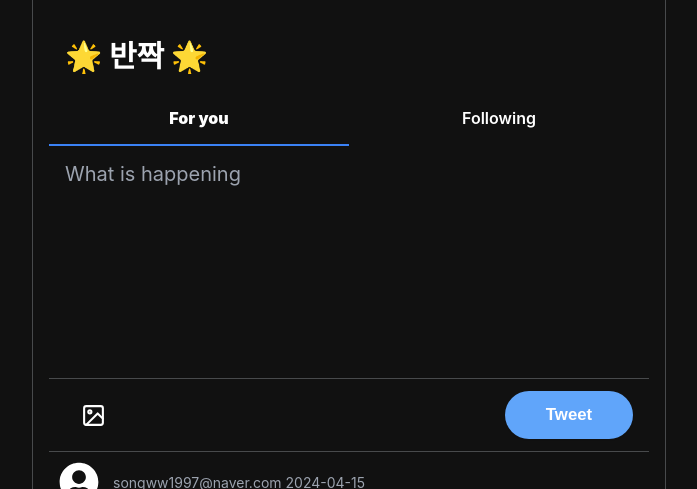
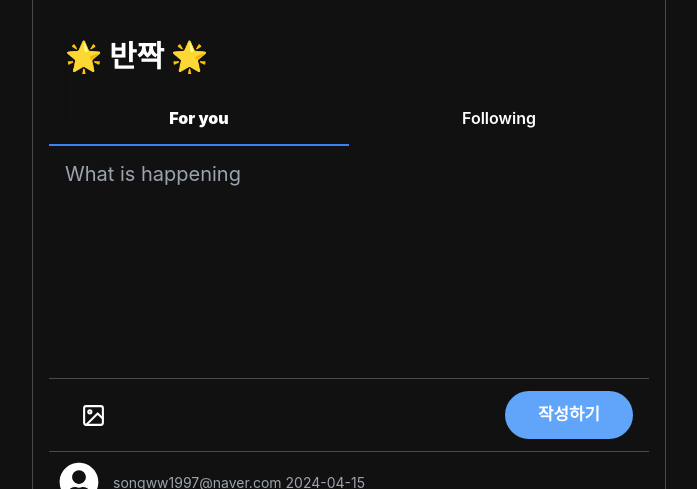
Before and after one commit to BeMatthewsong/Hyukstargram, a React (Vite) app: page / in a window 1280 px wide. Shown: the top 489 px of the page, without its empty margins (291-988 px from the left). Built offline with nearby package versions, Linux system fonts and the light colour scheme; no server answers; sample sign-in values are in the browser's storage.

Commit message:
feat: 게시물 작성 기능 추가

```diff
--- a/src/components/post/PostForm.tsx
+++ b/src/components/post/PostForm.tsx
@@ -1,18 +1,54 @@
+import { db } from "@/firebaseApp";
+import AuthContext from "@contexts/AuthContext";
+import { addDoc, collection } from "firebase/firestore";
+import { useContext, useState } from "react";
 import { FiImage } from "react-icons/fi";
+import { toast } from "react-toastify";
 
 interface PostFormProps {
-  onClick: () => void;
+  handleFileUpload: () => void;
 }
 
-const PostForm = ({ onClick }: PostFormProps) => {
+const PostForm = ({ handleFileUpload }: PostFormProps) => {
+  const [content, setContent] = useState("");
+
+  const { user } = useContext(AuthContext);
+
+  const onChange = (e: React.ChangeEvent<HTMLTextAreaElement>) => {
+    const { name, value } = e.target;
+
+    if (name === "content") {
+      setContent(value);
+    }
+  };
+  const onSubmit = async (e: any) => {
+    e.preventDefault();
+    try {
+      await addDoc(collection(db, "posts"), {
+        content,
+        createdAt: new Date()?.toLocaleDateString("ko", {
+          hour: "2-digit",
+          minute: "2-digit",
+          second: "2-digit",
+        }),
+        uid: user?.uid,
+        email: user?.email,
+      });
+      setContent("");
+      toast.success("게시물을 생성했습니다");
+    } catch (error) {}
+  };
+
   return (
-    <form className="post-form">
+    <form className="post-form" onSubmit={onSubmit}>
       <textarea
         className="post-form__textarea"
         name="content"
         id="content"
         placeholder="What is happening"
         spellCheck="false"
+        value={content}
+        onChange={onChange}
       ></textarea>
       <div className="post-form__submit-area">
         <label className="post-form__file" htmlFor="file-input">
@@ -23,9 +59,13 @@ const PostForm = ({ onClick }: PostFormProps) => {
           name="file-input"
           accept="image/*"
           className="hidden"
-          onChange={onClick}
+          onChange={handleFileUpload}
         />
-        <input type="submit" value="Tweet" className="post-form__submit-btn" />
+        <input
+          type="submit"
+          value="작성하기"
+          className="post-form__submit-btn"
+        />
       </div>
     </form>
   );
--- /dev/null
+++ b/src/components/post/PostTab.tsx
@@ -0,0 +1,13 @@
+const PostTab = () => {
+  return (
+    <div className="home__top">
+      <div className="home__title">🌟 반짝 🌟</div>
+      <div className="home__tabs">
+        <div className="home__tab home__tab--active">For you</div>
+        <div className="home__tab">Following</div>
+      </div>
+    </div>
+  );
+};
+
+export default PostTab;
--- a/src/components/users/LoginForm.tsx
+++ b/src/components/users/LoginForm.tsx
@@ -61,7 +61,6 @@ const LoginForm = () => {
 
     if (name === "google") {
       provider = new GoogleAuthProvider();
-      console.log(provider);
     }
 
     if (name === "github") {
--- a/src/index.scss
+++ b/src/index.scss
@@ -57,6 +57,19 @@ body {
   box-shadow: 0 1px 2px 0 rgba(0, 0, 0, 0.05);
 }
 
+.transparent {
+  background-color: transparent;
+  backdrop-filter: blur(10px);
+}
+
+.sticky {
+  width: 100%;
+  position: sticky;
+  max-width: 600px;
+  margin: 0 auto;
+  top: 0;
+}
+
 // navbar
 .navbar {
   position: fixed;
@@ -91,19 +104,27 @@ body {
 
 // home 레이아웃
 .home {
+  &__top {
+    @extend .transparent;
+    @extend .sticky;
+  }
+
   &__title {
+    background-color: transparent;
     padding: 16px;
     font-weight: 800;
     font-size: 30px;
   }
 
   &__tabs {
+    background-color: transparent;
     width: 100%;
     display: grid;
     grid-template-columns: repeat(2, minmax(0, 1fr));
   }
 
   &__tab {
+    background-color: transparent;
     text-align: center;
     font-weight: 600;
     padding: 16px;
--- a/src/pages/home/index.tsx
+++ b/src/pages/home/index.tsx
@@ -1,6 +1,7 @@
 import { posts } from "@/constatnts/postMockData";
 import PostBox from "@components/post/PostBox";
 import PostForm from "@components/post/PostForm";
+import PostTab from "@components/post/PostTab";
 
 const Home = () => {
   // TODO: 함수 내용 추가
@@ -8,15 +9,11 @@ const Home = () => {
   const handleDelete = () => {};
 
   return (
-    <div className="home">
-      <div className="home__title">🌟 반짝 🌟</div>
-      <div className="home__tabs">
-        <div className="home__tab home__tab--active">For you</div>
-        <div className="home__tab">Following</div>
-      </div>
-      <PostForm onClick={handleFileUpload} />
+    <main className="home">
+      <PostTab />
+      <PostForm handleFileUpload={handleFileUpload} />
       <PostBox posts={posts} onDelete={handleDelete} />
-    </div>
+    </main>
   );
 };
 
```
